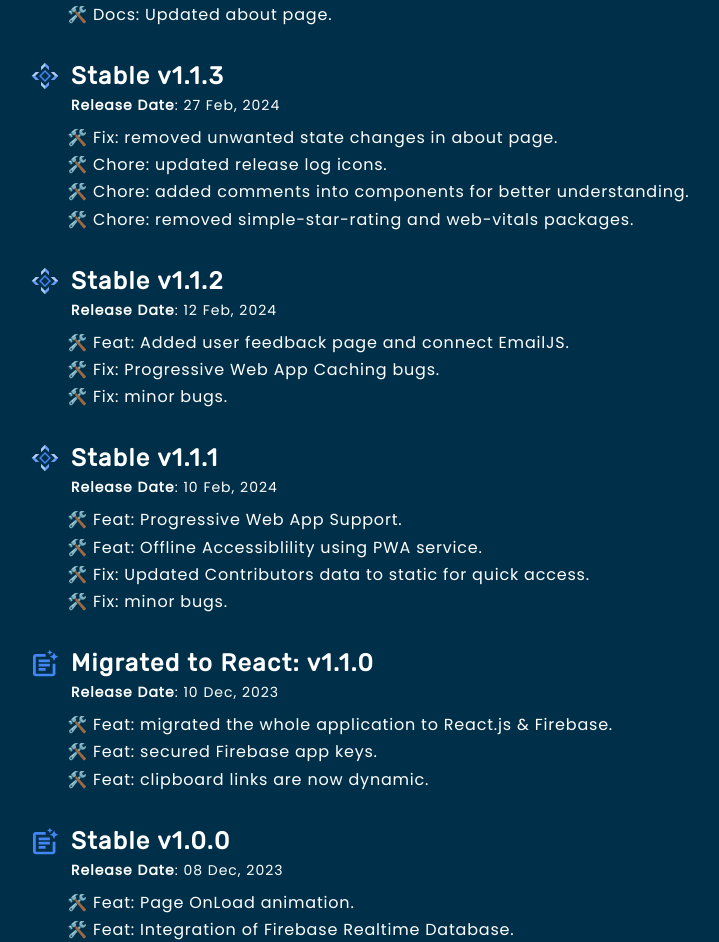
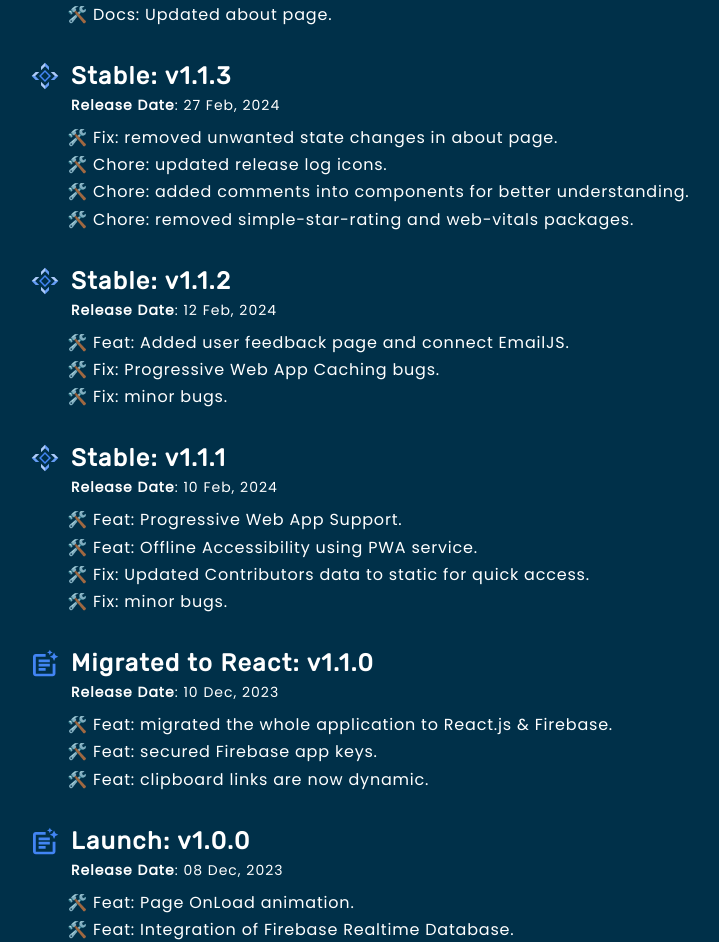
Before and after one commit to Alkaison/Live-Clipboard, a React (Vite) app: page /updates in a window 1280 px wide. Shown: the part 370-1312 px from the top of the page, without its empty margins (35-754 px from the left). Built offline with nearby package versions, Linux system fonts and the light colour scheme; no server answers.

Commit message:
feat: release logs reusbale component

```diff
--- /dev/null
+++ b/src/components/ReleaseLogs.jsx
@@ -0,0 +1,49 @@
+import React from "react";
+
+function ReleaseLogs({
+  type = "",
+  version = "",
+  customReleaseTitle = "",
+  releaseDate = "",
+  updates = [],
+}) {
+  return (
+    <div className="version-release-container">
+      <h3>
+        <img
+          src={`./assets/${
+            type === "Major"
+              ? "major-update-icon.svg"
+              : type === "Alpha"
+              ? "alpha-icon.svg"
+              : type === "Stable"
+              ? "release-icon.svg"
+              : "release-icon.svg"
+          }`}
+          alt=""
+          title={`${type} Release`}
+        />{" "}
+        {customReleaseTitle
+          ? customReleaseTitle
+          : type === "Major"
+          ? "Feature Update"
+          : type}
+        : {version}
+      </h3>
+
+      {releaseDate && (
+        <p>
+          <strong>Release Date</strong>: {releaseDate}
+        </p>
+      )}
+
+      <ul>
+        {updates.map((update) => (
+          <li key={update}>{update}</li>
+        ))}
+      </ul>
+    </div>
+  );
+}
+
+export default ReleaseLogs;
--- a/src/components/ReleaseNotes.jsx
+++ b/src/components/ReleaseNotes.jsx
@@ -1,4 +1,6 @@
 import React from "react";
+import ReleaseLogs from "./ReleaseLogs";
+import { releaseLogsData } from "../scripts/releaseLogs";
 
 function ReleaseNotes() {
   return (
@@ -6,159 +8,10 @@ function ReleaseNotes() {
       <h1>Release logs.</h1>
       <hr />
 
-      <div className="version-release-container">
-        <h3>
-          <img
-            src="./assets/major-update-icon.svg"
-            alt="Release v1.2.0"
-            title="Major Release"
-          />{" "}
-          Feature Update: v1.2.1
-        </h3>
-        <p>
-          <strong>Release Date</strong>: 12 Jun, 2024
-        </p>
-        <ul>
-          <li>Feat: Realtime images sharing feature.</li>
-          <li>Feat: New UI for the Clipboard page.</li>
-          <li>Feat: download the shared images instantly. </li>
-          <li>Feat: Updated application security.</li>
-          <li>Docs: Updated about page.</li>
-        </ul>
-      </div>
-
-      <div className="version-release-container">
-        <h3>
-          <img
-            src="./assets/release-icon.svg"
-            alt="Release v1.1.3"
-            title="Stable Release"
-          />{" "}
-          Stable v1.1.3
-        </h3>
-        <p>
-          <strong>Release Date</strong>: 27 Feb, 2024
-        </p>
-        <ul>
-          <li>Fix: removed unwanted state changes in about page.</li>
-          <li>Chore: updated release log icons.</li>
-          <li>
-            Chore: added comments into components for better understanding.
-          </li>
-          <li>Chore: removed simple-star-rating and web-vitals packages.</li>
-        </ul>
-      </div>
-
-      <div className="version-release-container">
-        <h3>
-          <img
-            src="./assets/release-icon.svg"
-            alt="Release v1.1.2"
-            title="Stable Release"
-          />{" "}
-          Stable v1.1.2
-        </h3>
-        <p>
-          <strong>Release Date</strong>: 12 Feb, 2024
-        </p>
-        <ul>
-          <li>Feat: Added user feedback page and connect EmailJS.</li>
-          <li>Fix: Progressive Web App Caching bugs.</li>
-          <li>Fix: minor bugs.</li>
-        </ul>
-      </div>
-
-      <div className="version-release-container">
-        <h3>
-          <img
-            src="./assets/release-icon.svg"
-            alt="Release v1.1.1"
-            title="Stable Release"
-          />{" "}
-          Stable v1.1.1
-        </h3>
-        <p>
-          <strong>Release Date</strong>: 10 Feb, 2024
-        </p>
-        <ul>
-          <li>Feat: Progressive Web App Support.</li>
-          <li>Feat: Offline Accessiblility using PWA service.</li>
-          <li>Fix: Updated Contributors data to static for quick access.</li>
-          <li>Fix: minor bugs.</li>
-        </ul>
-      </div>
-
-      <div className="version-release-container">
-        <h3>
-          <img
-            src="./assets/major-update-icon.svg"
-            alt="Release v1.1.0"
-            title="Major Release"
-          />
-          Migrated to React: v1.1.0
-        </h3>
-        <p>
-          <strong>Release Date</strong>: 10 Dec, 2023
-        </p>
-        <ul>
-          <li>Feat: migrated the whole application to React.js & Firebase.</li>
-          <li>Feat: secured Firebase app keys.</li>
-          <li>Feat: clipboard links are now dynamic.</li>
-        </ul>
-      </div>
-
-      <div className="version-release-container">
-        <h3>
-          <img
-            src="./assets/major-update-icon.svg"
-            alt="Release v1.0.0"
-            title="Major Release"
-          />
-          Stable v1.0.0
-        </h3>
-        <p>
-          <strong>Release Date</strong>: 08 Dec, 2023
-        </p>
-        <ul>
-          <li>Feat: Page OnLoad animation.</li>
-          <li>Feat: Integration of Firebase Realtime Database.</li>
-          <li>Feat: Configuration files and testing.</li>
-        </ul>
-      </div>
-
-      <div className="version-release-container">
-        <h3>
-          <img
-            src="./assets/alpha-icon.svg"
-            alt="Release v0.2"
-            title="Alpha Release"
-          />{" "}
-          Alpha v0.2
-        </h3>
-        <ul>
-          <li>Feat: Light Theme</li>
-          <li>Feat: Dark / Light Theme Toggle</li>
-          <li>Feat: Responsive Pages</li>
-          <li>Feat: About Us Page</li>
-          <li>Feat: Contributors List in About Page</li>
-        </ul>
-      </div>
-
-      <div className="version-release-container">
-        <h3>
-          <img
-            src="./assets/alpha-icon.svg"
-            alt="Release v0.1"
-            title="Alpha Release"
-          />{" "}
-          Alpha v0.1
-        </h3>
-        <ul>
-          <li>Feat: Home Page</li>
-          <li>Feat: Updates Page</li>
-          <li>Feat: Clipboard Page</li>
-        </ul>
-      </div>
+      {/* Release Logs Mapping */}
+      {releaseLogsData.map((release) => (
+        <ReleaseLogs key={release.version} {...release} />
+      ))}
     </div>
   );
 }
--- /dev/null
+++ b/src/scripts/releaseLogs.js
@@ -0,0 +1,84 @@
+export const releaseLogsData = [
+  {
+    type: "Major",
+    version: "v1.2.1",
+    releaseDate: "12 Jun, 2024",
+    updates: [
+      "Feat: Realtime images sharing feature.",
+      "Feat: New UI for the Clipboard page.",
+      "Feat: download the shared images instantly.",
+      "Feat: Updated application security.",
+      "Docs: Updated about page.",
+    ],
+  },
+  {
+    type: "Stable",
+    version: "v1.1.3",
+    releaseDate: "27 Feb, 2024",
+    updates: [
+      "Fix: removed unwanted state changes in about page.",
+      "Chore: updated release log icons.",
+      "Chore: added comments into components for better understanding.",
+      "Chore: removed simple-star-rating and web-vitals packages.",
+    ],
+  },
+  {
+    type: "Stable",
+    version: "v1.1.2",
+    releaseDate: "12 Feb, 2024",
+    updates: [
+      "Feat: Added user feedback page and connect EmailJS.",
+      "Fix: Progressive Web App Caching bugs.",
+      "Fix: minor bugs.",
+    ],
+  },
+  {
+    type: "Stable",
+    version: "v1.1.1",
+    releaseDate: "10 Feb, 2024",
+    updates: [
+      "Feat: Progressive Web App Support.",
+      "Feat: Offline Accessibility using PWA service.",
+      "Fix: Updated Contributors data to static for quick access.",
+      "Fix: minor bugs.",
+    ],
+  },
+  {
+    type: "Major",
+    version: "v1.1.0",
+    customReleaseTitle: "Migrated to React",
+    releaseDate: "10 Dec, 2023",
+    updates: [
+      "Feat: migrated the whole application to React.js & Firebase.",
+      "Feat: secured Firebase app keys.",
+      "Feat: clipboard links are now dynamic.",
+    ],
+  },
+  {
+    type: "Major",
+    version: "v1.0.0",
+    customReleaseTitle: "Launch",
+    releaseDate: "08 Dec, 2023",
+    updates: [
+      "Feat: Page OnLoad animation.",
+      "Feat: Integration of Firebase Realtime Database.",
+      "Feat: Configuration files and testing.",
+    ],
+  },
+  {
+    type: "Alpha",
+    version: "v0.2",
+    updates: [
+      "Feat: Light Theme",
+      "Feat: Dark / Light Theme Toggle",
+      "Feat: Responsive Pages",
+      "Feat: About Us Page",
+      "Feat: Contributors List in About Page",
+    ],
+  },
+  {
+    type: "Alpha",
+    version: "v0.1",
+    updates: ["Feat: Home Page", "Feat: Updates Page", "Feat: Clipboard Page"],
+  },
+];
```
